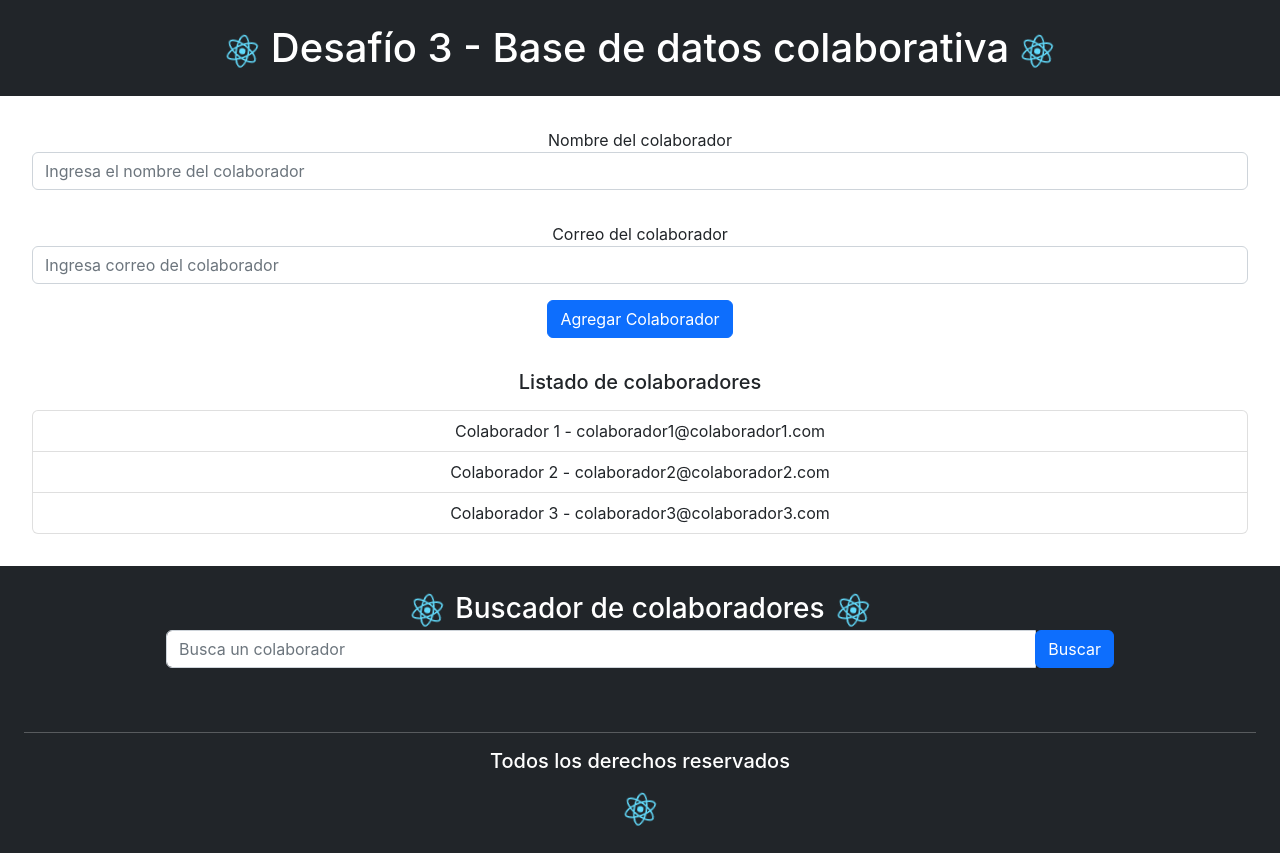
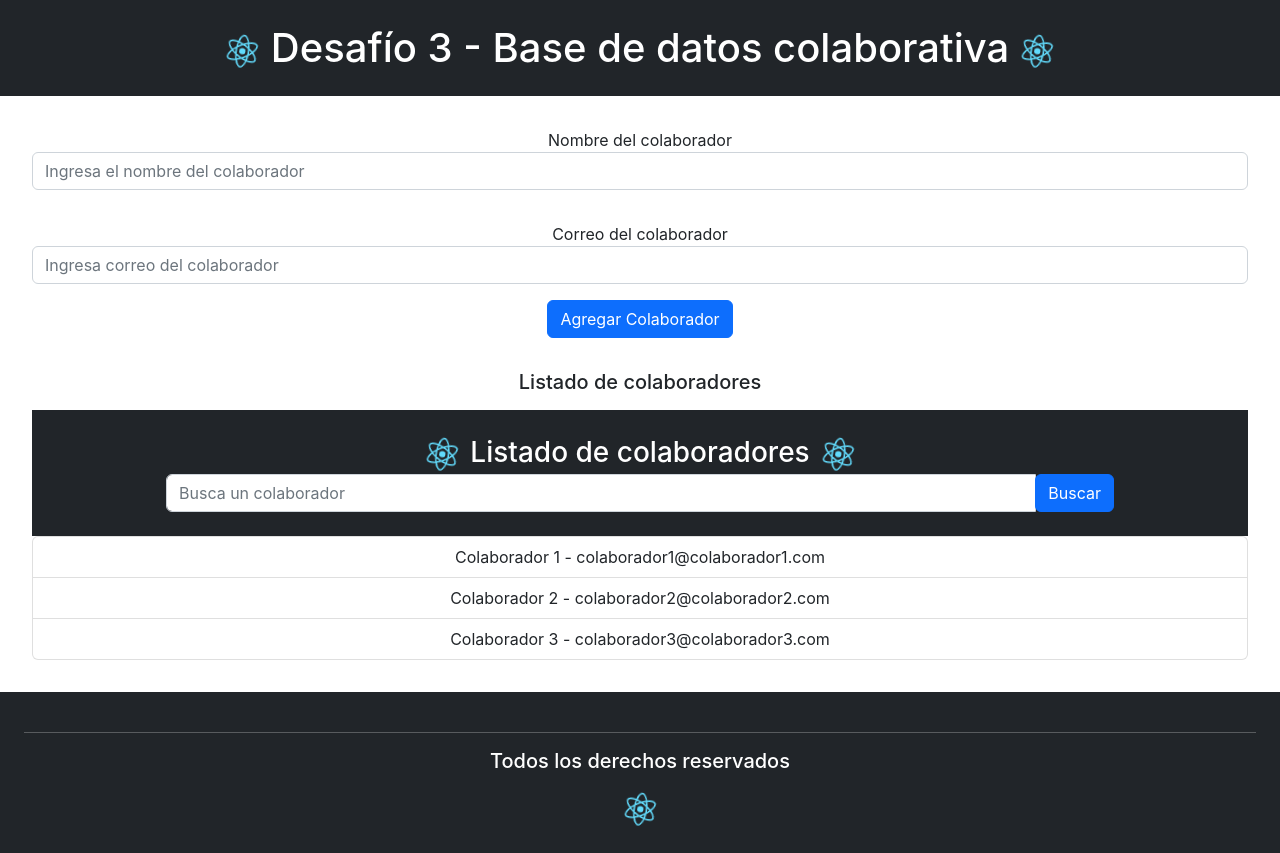
Before and after one commit to TheGreySam/desafio3-basedatoscolab, a React (Create React App) app: page / in a window 1280 px wide. Built offline with nearby package versions, Linux system fonts and the light colour scheme.

Commit message:
buscador funcional

```diff
--- a/src/App.js
+++ b/src/App.js
@@ -1,6 +1,6 @@
 import Header from './components/header';
 import Footer from './components/footer';
-import Buscador from './components/buscador';
+//import Buscador from './components/buscador';
 import Agregar from './components/agregarColab';
 //import Listado from './components/listadoColab';
 import React from 'react';
@@ -11,7 +11,7 @@ function App() {
     <div className="App">
       <Header />
       <Agregar />
-      <Buscador />
+
 
       <Footer />
     </div>
--- a/src/components/buscador.jsx
+++ b/src/components/buscador.jsx
@@ -1,7 +1,9 @@
 import React from "react";
+//import { useState } from "react";
 import logo from '../logo.svg';
 
-const Buscador = () => {
+const Buscador = ({search}) => {
+    const filter = search
     return (
         <div className="p-4 bg-dark text-white" >
 
@@ -13,14 +15,15 @@ const Buscador = () => {
                             <div className="">
                                 <h3 className="card-title">
                                 <span><img src={logo} className="App-logo" alt="logo" /></span>
-                                    Buscador de colaboradores
+                                Listado de colaboradores
                                     <span><img src={logo} className="App-logo" alt="logo" /></span>
                                 </h3>
                             </div>
-                            <div className="">
+                            <div className="col align-self-end">
                                 <div className="input-group px-5">
                                     <input type="text" className="form-control" placeholder="Busca un colaborador"
-                                    aria-label="Buscador de colaboradores" aria-describedby="basic-addon2"></input>
+                                    aria-label="Buscador de colaboradores" aria-describedby="basic-addon2"
+                                    onChange={filter}></input>
                                     <div className="input-group-append">
                                         <button className="btn btn-primary" type="button">Buscar</button>
                                     </div>
--- a/src/components/listadoColab.jsx
+++ b/src/components/listadoColab.jsx
@@ -1,38 +1,63 @@
 //import { BaseColaboradores } from '../bd/BaseColaboradores';
-//import { useState } from "react";
+import { useState } from "react";
+//import Buscador from './buscador';
 import React from "react";
+import logo from '../logo.svg';
 
 const Listado = ({list}) => {
 
 
     const arrayList = list
-    const listado = arrayList.map((e) => {
+    const [search, setSearch] = useState('');
+    const inputSearch = (e) => {
+        setSearch(e.target.value)
+    }
+    console.log(search)
+    const listado = arrayList.filter((e) => {
+        return search.toLowerCase() === '' ? e : e.nombre.toLowerCase().includes(search)
+    }).map((e) => {
         return (
             <li className="list-group-item" key={e.id}>{e.nombre} - {e.correo}</li>
         )
     })
-    //const listado = JSON.stringify(list)
-    //console.log(listado)
-
-    // const listadoCol = listado.map((list) =>
-
-    //         <li className="list-group-item" key={list.id}>
-    //             {list.nombre - list.correo}
-    //         </li>
-    //     )
-
 
     return (
         <div className="p-3 " >
 
             <div className="card-body">
-                <h5 className="card-title p-3">Listado de colaboradores</h5>
-                {/* <ul className="list-group lista">
-                {listCol.map(BaseColaboradores =>
-                <li className="list-group-item" key={BaseColaboradores.nombre}>
-                    {BaseColaboradores.nombre} - {BaseColaboradores.correo}</li>
-                    )}
-                </ul> */}
+                <div className='col'>
+                    <h5 className="card-title p-3">Listado de colaboradores</h5>
+                </div>
+                <div className="p-4 bg-dark text-white" >
+
+            <div className="card-body">
+
+                <div className="container px-5">
+                    <div className="search">
+                        <div className="">
+                            <div className="">
+                                <h3 className="card-title">
+                                <span><img src={logo} className="App-logo" alt="logo" /></span>
+                                Listado de colaboradores
+                                    <span><img src={logo} className="App-logo" alt="logo" /></span>
+                                </h3>
+                            </div>
+                            <div className="col align-self-end">
+                                <div className="input-group px-5">
+                                    <input type="text" className="form-control" placeholder="Busca un colaborador"
+                                    aria-label="Buscador de colaboradores" aria-describedby="basic-addon2"
+                                    onChange={inputSearch}></input>
+                                    <div className="input-group-append">
+                                        <button className="btn btn-primary" type="button">Buscar</button>
+                                    </div>
+                                </div>
+                            </div>
+                        </div>
+                    </div>
+                </div>
+
+            </div>
+        </div>
                  <ul className="list-group lista">
 
                 {listado}
```
